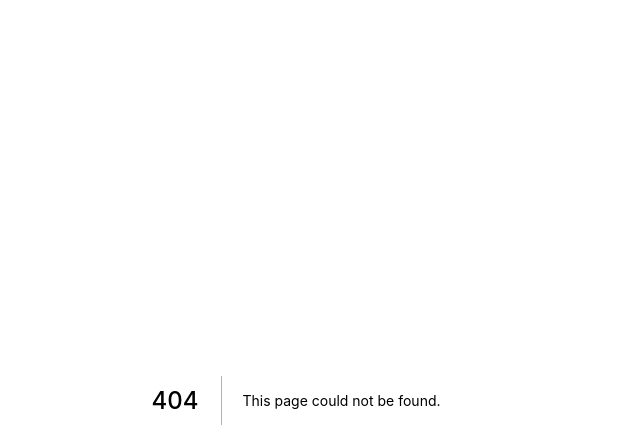
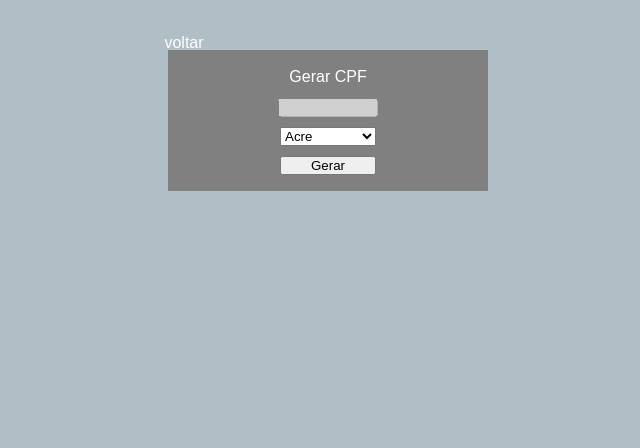
Before and after one commit to fabianoobispo/nexttest, a Next.js app: page /gerador-cpf in a window 1280 px wide. Before the commit this address had no page. Shown: the top 448 px of the page, without its empty margins (344-984 px from the left). Built offline with nearby package versions, Linux system fonts and the light colour scheme.

Commit message:
criando uma segunda pagina

```diff
--- /dev/null
+++ b/src/pages/gerador-cpf/index.tsx
@@ -0,0 +1,64 @@
+import { Title, Flex } from '../../styles/pages/geradorCpf';
+import {useState } from 'react';
+import axios from 'axios';
+
+
+export default function Home() {
+    const [estado, setEstado ] = useState('');
+    const [cpfgerado, setCpfgerado] = useState('');
+
+
+
+    function handleClick(){
+
+      axios.post('/api/gerarCPF', {estado})
+      .then(response => {
+          console.log(response.data);
+          setCpfgerado(response.data.cpf);
+      });
+
+
+    }
+
+
+    return (
+    <Flex>
+        <a href='../'>voltar</a>
+        <Title>Gerar CPF</Title>
+        <input type="text" value={cpfgerado} onChange={e =>setCpfgerado(e.target.value)} disabled />
+
+        <select name="stado" id="stado" value={estado} onChange={e =>setEstado(e.target.value)}>
+            <option value="AC">Acre</option>
+            <option value="AL">Alagoas</option>
+            <option value="AP">Amapá</option>
+            <option value="AM">Amazonas</option>
+            <option value="BA">Bahia</option>
+            <option value="CE">Ceará</option>
+            <option value="DF">Distrito Federal</option>
+            <option value="ES">Espírito Santo</option>
+            <option value="GO">Goiás</option>
+            <option value="MA">Maranhão</option>
+            <option value="MT">Mato Grosso</option>
+            <option value="MS">Mato Grosso do Sul</option>
+            <option value="MG">Minas Gerais</option>
+            <option value="PA">Pará</option>
+            <option value="PB">Paraíba</option>
+            <option value="PR">Paraná</option>
+            <option value="PE">Pernambuco</option>
+            <option value="PI">Piauí</option>
+            <option value="RJ">Rio de Janeiro</option>
+            <option value="RN">Rio Grande do Norte</option>
+            <option value="RS">Rio Grande do Sul</option>
+            <option value="RO">Rondônia</option>
+            <option value="RR">Roraima</option>
+            <option value="SC">Santa Catarina</option>
+            <option value="SP">São Paulo</option>
+            <option value="SE">Sergipe</option>
+            <option value="TO">Tocantins</option>
+        </select>
+        <button onClick={handleClick}>Gerar</button>
+    </Flex>
+
+
+    )
+}
--- a/src/styles/GlobalStyles.ts
+++ b/src/styles/GlobalStyles.ts
@@ -7,8 +7,8 @@ export default createGlobalStyle`
     }
 
     body {
-        background: #121214;
-        color: #fff;
+        background: #b0bec5;
+        color: #000000;
         font-family: Arial, Helvetica, sans-serif;
     }
 `;
--- /dev/null
+++ b/src/styles/pages/geradorCpf.ts
@@ -0,0 +1,51 @@
+import styled from 'styled-components';
+
+export const Title = styled.p`
+margin-top:5%;
+    color: #fff;
+    margin-bottom: 12px;
+`;
+
+
+export const Flex = styled.div`
+    background-color:#808e95;
+    display: flex;
+    flex-direction: column;
+    align-items: center;
+    flex-wrap: wrap;
+    justify-content: center;
+
+    margin-top: 50px;
+
+    position: relative;
+
+    margin-left: 40%;
+
+    width:25%;
+    background-color:gray;
+
+    input {
+        margin-bottom: 10px;
+        width: 30%;
+    }
+
+    select{
+        width: 30%;
+    }
+
+    button {
+         margin-top: 10px;
+         width: 30%;
+
+         margin-bottom: 5%;
+    }
+    a {
+        text-decoration: none;
+        margin-top:-5%;
+        color: #fff;
+        margin-left: -90%;
+    }
+
+
+
+`
```
Also changed, not shown: src/pages/index.tsx (+6 -35 lines), src/styles/pages/home.ts (+22 -15 lines).
